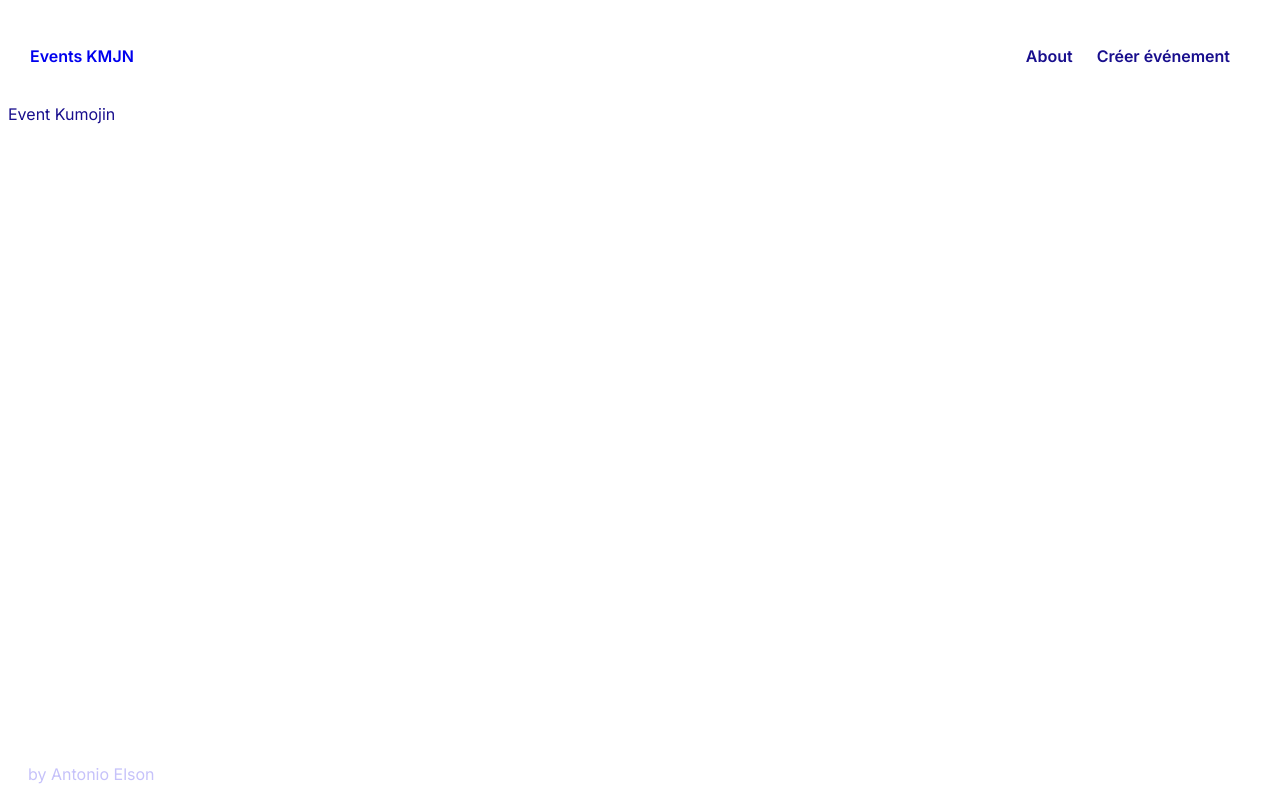
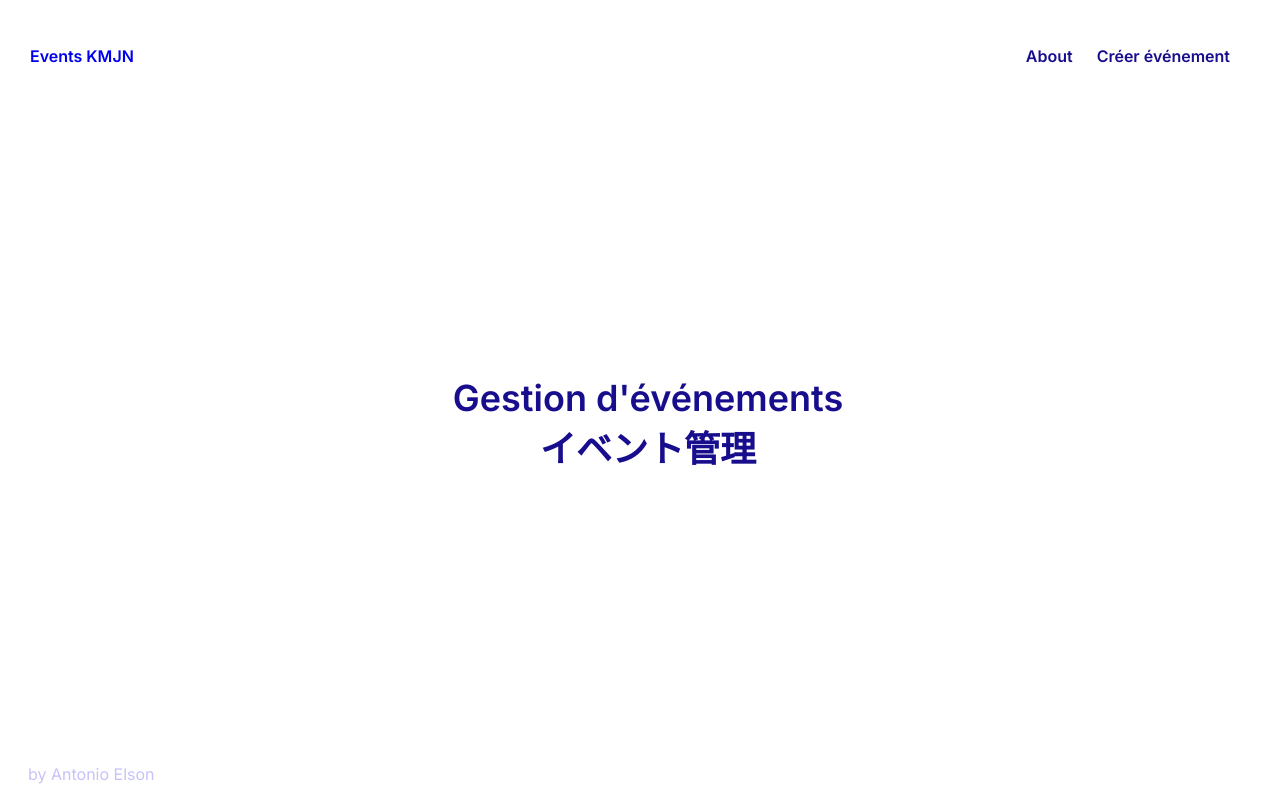
Before and after one commit to antonio-elson/event-kumojin-frontend, a Next.js app: page / in a window 1280 px wide. Built offline with nearby package versions, Linux system fonts and the light colour scheme.

Commit message:
feat: create home page

```diff
--- a/src/app/page-styled.ts
+++ b/src/app/page-styled.ts
@@ -67,3 +67,20 @@ export const ContentFooter = styled.div`
     color: #c6c2fa;
   }
 `;
+
+export const Content = styled.div`
+  display: grid;
+  place-items: center;
+`;
+
+export const HomeContent = styled.div`
+  display: grid;
+  place-items: center;
+  width: 100%;
+`;
+
+export const HomeTitle = styled.div`
+  font-size: 36px;
+  font-weight: 600;
+  text-align: center;
+`;
--- a/src/app/page.tsx
+++ b/src/app/page.tsx
@@ -1,3 +1,13 @@
+import React from "react";
+import { Content, HomeContent, HomeTitle } from "./page-styled";
+
 export default function Home() {
-  return <div>Event Kumojin</div>;
+  return (
+    <Content>
+      <HomeContent>
+        <HomeTitle>{`Gestion d'événements`} </HomeTitle>
+        <HomeTitle>{`イベント管理`} </HomeTitle>
+      </HomeContent>
+    </Content>
+  );
 }
```
